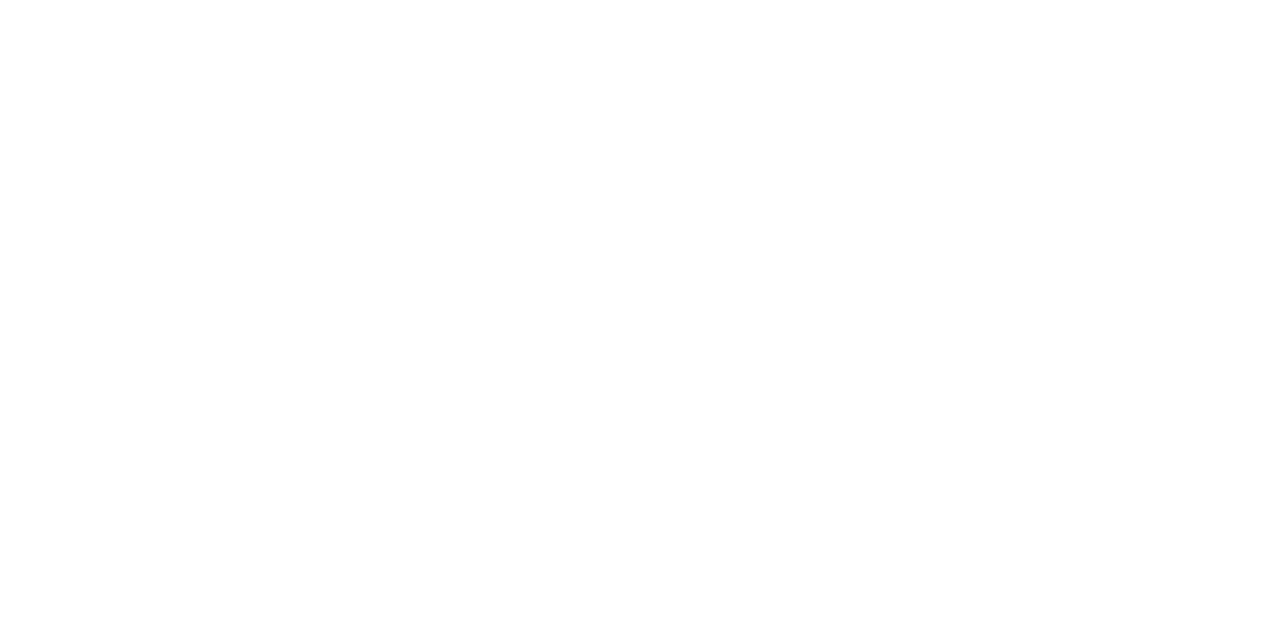
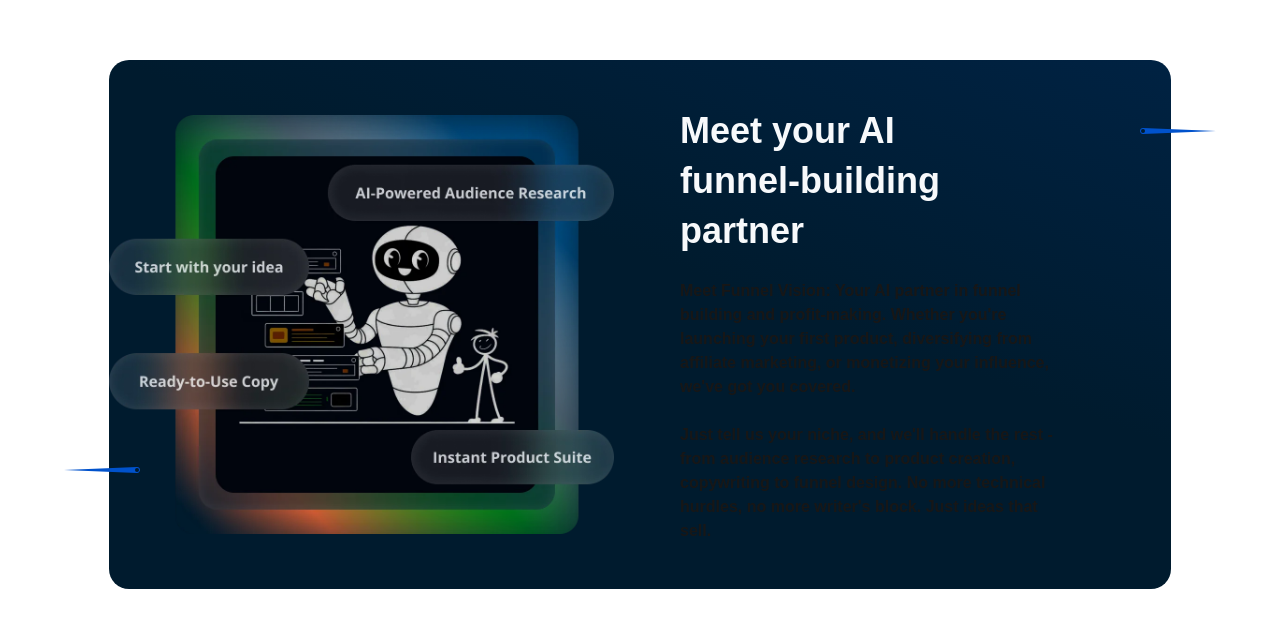
Before and after one commit to itsmiraz/funnel-vision-landing-page, a Next.js app: page / in a window 1280 px wide. Shown: the part 2357-2985 px from the top of the page. Before the commit the page ends 2277 px from the top, so only its background shows below. Built offline with nearby package versions, Linux system fonts and the light colour scheme.

Commit message:
new section added

```diff
--- /dev/null
+++ b/src/app/components/funnelBuilder.tsx
@@ -0,0 +1,47 @@
+/* eslint-disable react/no-unescaped-entities */
+import Image from "next/image";
+import React from "react";
+import AnimatedDOt from "@/assets/icons/animatedDot.svg";
+import FunnelBuilderImage from "@/assets/images/funnel-builder.webp";
+const FunnelBuilder = () => {
+  return (
+    <div className="py-[140px] relative">
+      <div className="max-w-[1062px] gap-x-[66px]  flex justify-between items-center py-[46px] linier-gradient-right-to-left  mx-auto rounded-[20px]">
+        <Image
+          src={FunnelBuilderImage}
+          width={505}
+          height={447}
+          alt="funnel-vision"
+          className=""
+        />
+        <div className="pr-[103px]">
+          <h2 className="text-[#F7F9FB] text-[36px] leading-[50px] font-bold">
+            Meet your AI <br />
+            funnel-building partner
+          </h2>
+          <p className="text-[16px] pt-[23px] font-semibold">
+            Meet Funnel Vision: Your AI partner in funnel <br /> building and
+            profit-making. Whether you're <br /> launching your first product,
+            diversifying from <br /> affiliate marketing, or monetizing your
+            influence, <br /> we've got you covered.
+          </p>
+          <br />
+          <p className="text-[16px] font-semibold ">
+            Just tell us your niche, and we'll handle the rest - <br /> from
+            audience research to product creation, <br /> copywriting to funnel
+            design. No more technical <br /> hurdles, no more writer's block.
+            Just ideas that sell.
+          </p>
+        </div>
+      </div>
+      <div className="absolute left-1/4  -translate-x-64 bottom-64 ">
+        <AnimatedDOt />
+      </div>
+      <div className="absolute rotate-180 right-1/4  translate-x-64 top-52 ">
+        <AnimatedDOt />
+      </div>
+    </div>
+  );
+};
+
+export default FunnelBuilder;
--- a/src/app/globals.css
+++ b/src/app/globals.css
@@ -32,6 +32,10 @@
   background: linear-gradient(126.27deg, #0052CC -281.63%, #001B2E 42.23%);
 
 }
+.linier-gradient-right-to-left {
+  background: linear-gradient(200deg, #0052CC -281.63%, #001B2E 42.23%);
+}
+
 
 body {
   color: var(--foreground);
--- a/src/app/page.tsx
+++ b/src/app/page.tsx
@@ -1,3 +1,4 @@
+import FunnelBuilder from "./components/funnelBuilder";
 import FunnelFreedom from "./components/funnelFreedom";
 import Hero from "./components/hero";
 
@@ -6,6 +7,8 @@
     <div>
       <Hero />
       <FunnelFreedom />
+
+      <FunnelBuilder />
     </div>
   );
 }
```
Also changed, not shown: src/assets/images/funnel-builder.webp (added).
